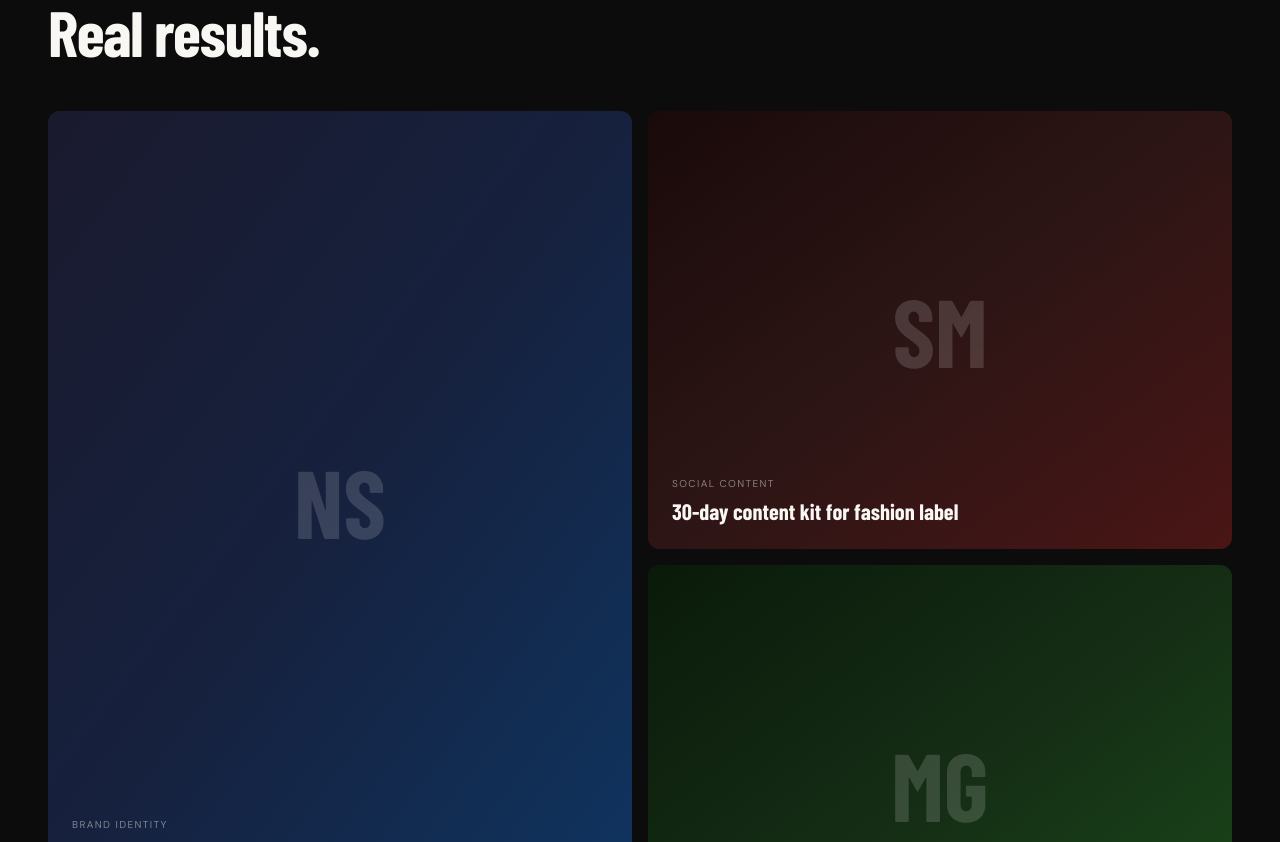
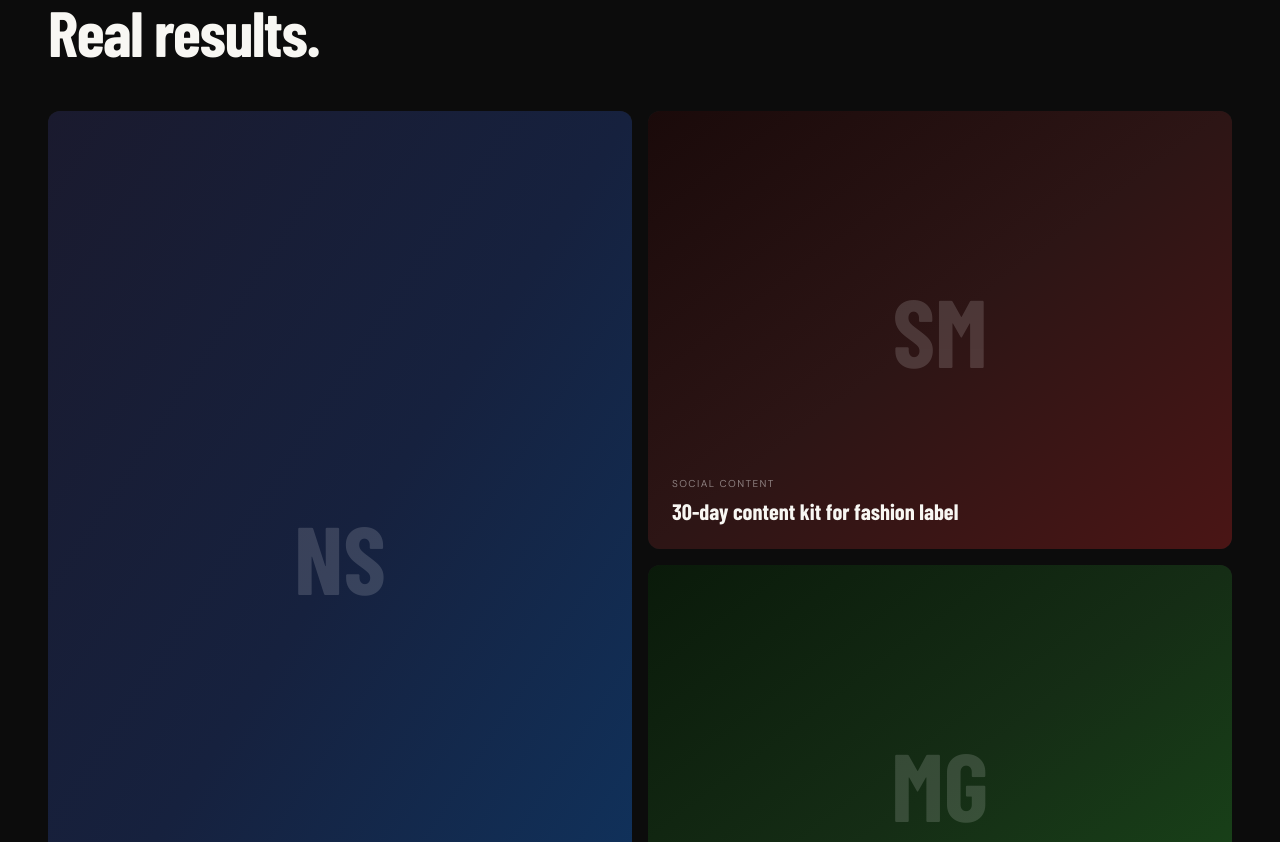
Before and after one commit to gunasekharpaidi/noshoot-agency, a Next.js app: page / in a window 1280 px wide. Shown: the part 1938-2780 px from the top of the page. Built offline with nearby package versions, Linux system fonts and the light colour scheme; a web font is replaced by a local one.

Commit message:
fix: tall card gap and seamless marquee loop

```diff
--- a/components/Marquee.jsx
+++ b/components/Marquee.jsx
@@ -3,13 +3,13 @@ const items = [
   'Campaign visuals', 'Content templates', 'AI-powered creative',
 ]
 
+const track = [...items, ...items, ...items, ...items]
+
 export default function Marquee() {
-  const repeated = [...items, ...items]
-
   return (
     <div className="border-t border-b border-black/10 py-3.5 overflow-hidden whitespace-nowrap" aria-hidden="true">
       <div className="animate-marquee inline-block font-condensed font-bold text-[13px] tracking-[0.12em] uppercase text-brand-muted">
-        {repeated.map((item, i) => (
+        {track.map((item, i) => (
           <span key={i}>
             {item}
             <span className="mx-8 text-brand-red">×</span>
--- a/components/WorkCard.jsx
+++ b/components/WorkCard.jsx
@@ -2,7 +2,7 @@ export default function WorkCard({ tall, bgClass, symbol, category, title, onCli
   return (
     <div
       className={`rounded-xl overflow-hidden relative bg-[#1A1A1A] cursor-pointer group ${tall ? 'row-span-2' : ''}`}
-      style={{ aspectRatio: tall ? '3/4' : '4/3' }}
+      style={tall ? { height: '100%' } : { aspectRatio: '4/3' }}
       onClick={onClick}
       role="button"
       tabIndex={0}
--- a/styles/globals.css
+++ b/styles/globals.css
@@ -34,7 +34,7 @@ body {
 /* Marquee ticker */
 @keyframes marquee {
   from { transform: translateX(0); }
-  to   { transform: translateX(-50%); }
+  to   { transform: translateX(-25%); }
 }
 
 .animate-strike::after {
```
